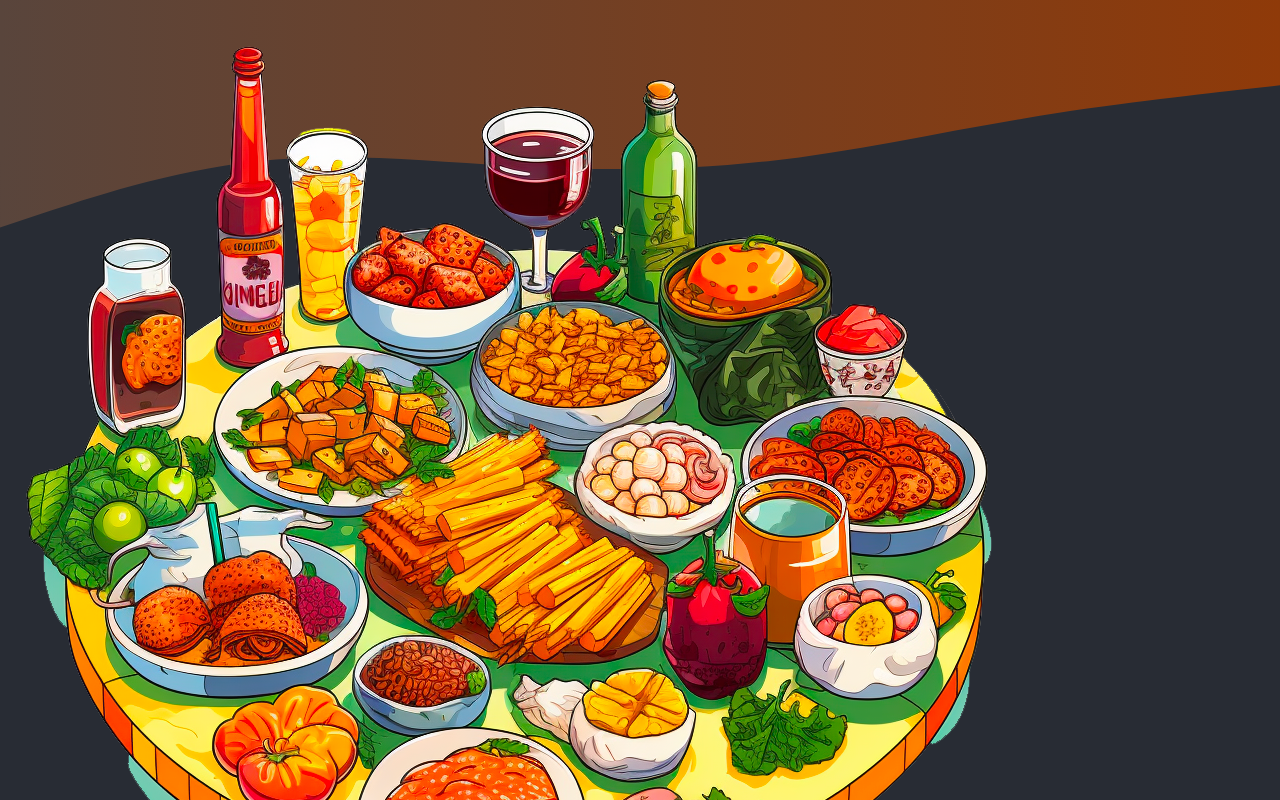
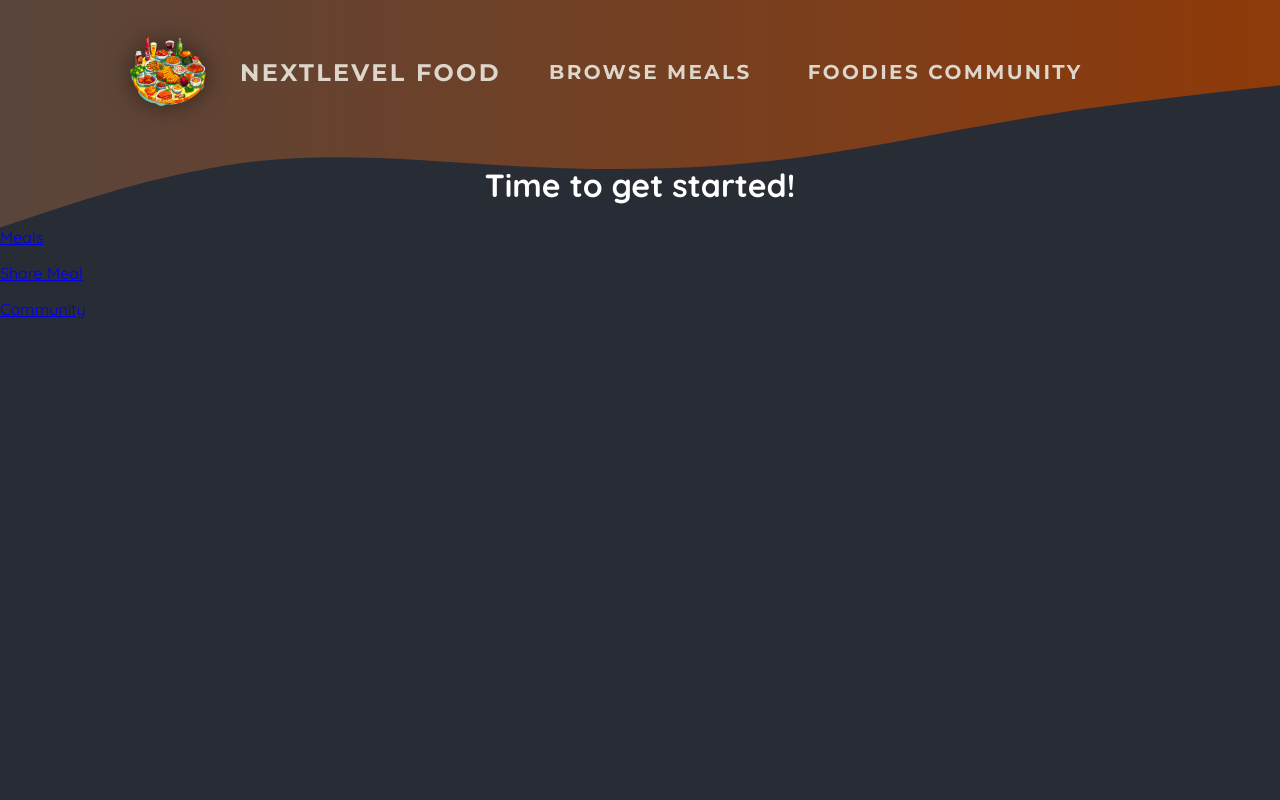
Before and after one commit to kerem37mert/Foodies-next, a Next.js app: page / in a window 1280 px wide. Shown: the top 800 px of the page. Built offline with nearby package versions, Linux system fonts and the light colour scheme.

Commit message:
main header configurations

```diff
--- a/app/globals.css
+++ b/app/globals.css
@@ -11,21 +11,6 @@
 body {
   margin: 0;
   background: radial-gradient(#282c34, #282c34);
-}
-
-.header-background {
-  position: absolute;
-  width: 100%;
-  height: 320px;
-  top: 0;
-  left: 0;
-  z-index: -1;
-}
-
-svg {
-  display: block;
-  width: 100%;
-  height: auto;
 }
 
 .not-found,
--- a/app/layout.js
+++ b/app/layout.js
@@ -1,4 +1,4 @@
-import MainHeader from '@/components/main-header';
+import MainHeader from '@/components/main-header/main-header';
 import './globals.css';
 
 export const metadata = {
@@ -10,27 +10,6 @@
   return (
     <html lang="en">
       <body>
-        <div className="header-background">
-          <svg xmlns="http://www.w3.org/2000/svg" viewBox="0 0 1440 320">
-            <defs>
-              <linearGradient id="gradient" x1="0%" y1="0%" x2="100%" y2="0%">
-                <stop
-                  offset="0%"
-                  style={{ stopColor: '#59453c', stopOpacity: '1' }}
-                />
-                <stop
-                  offset="100%"
-                  style={{ stopColor: '#8f3a09', stopOpacity: '1' }}
-                />
-              </linearGradient>
-            </defs>
-            <path
-              fill="url(#gradient)"
-              d="M0,256L48,240C96,224,192,192,288,181.3C384,171,480,181,576,186.7C672,192,768,192,864,181.3C960,171,1056,149,1152,133.3C1248,117,1344,107,1392,101.3L1440,96L1440,0L1392,0C1344,0,1248,0,1152,0C1056,0,960,0,864,0C768,0,672,0,576,0C480,0,384,0,288,0C192,0,96,0,48,0L0,0Z"
-            ></path>
-          </svg>
-        </div>
-
         <MainHeader />
         {children}
       </body>
--- /dev/null
+++ b/components/main-header/main-header-background.js
@@ -0,0 +1,26 @@
+import classes from "./main-header-background.module.css";
+
+export default  function MainHeaderBackground() {
+    return(
+        <div className={ classes["header-background"] }>
+          <svg xmlns="http://www.w3.org/2000/svg" viewBox="0 0 1440 320">
+            <defs>
+              <linearGradient id="gradient" x1="0%" y1="0%" x2="100%" y2="0%">
+                <stop
+                  offset="0%"
+                  style={{ stopColor: '#59453c', stopOpacity: '1' }}
+                />
+                <stop
+                  offset="100%"
+                  style={{ stopColor: '#8f3a09', stopOpacity: '1' }}
+                />
+              </linearGradient>
+            </defs>
+            <path
+              fill="url(#gradient)"
+              d="M0,256L48,240C96,224,192,192,288,181.3C384,171,480,181,576,186.7C672,192,768,192,864,181.3C960,171,1056,149,1152,133.3C1248,117,1344,107,1392,101.3L1440,96L1440,0L1392,0C1344,0,1248,0,1152,0C1056,0,960,0,864,0C768,0,672,0,576,0C480,0,384,0,288,0C192,0,96,0,48,0L0,0Z"
+            ></path>
+          </svg>
+        </div>
+    );
+}
--- /dev/null
+++ b/components/main-header/main-header-background.module.css
@@ -0,0 +1,14 @@
+.header-background {
+    position: absolute;
+    width: 100%;
+    height: 320px;
+    top: 0;
+    left: 0;
+    z-index: -1;
+  }
+
+  .header-background svg {
+    display: block;
+    width: 100%;
+    height: auto;
+  }
--- a/components/main-header.js
+++ b/components/main-header/main-header.js
@@ -1,14 +1,20 @@
 import Link from "next/link";
+import Image from "next/image";
+
 import logoImage from "@/assets/logo.png";
+import classes from "./main-header.module.css";
+import MainHeaderBackground from "./main-header-background";
 
 export default function MainHeader() {
     return(
-        <header>
-            <Link href="/">
-                <img src={ logoImage.src } />
+       <>
+       <MainHeaderBackground />
+        <header className={ classes.header }>
+            <Link href="/" className={ classes.logo }>
+                <Image src={ logoImage } alt="bla bla" priority />
                 NextLevel Food
 
-                <nav>
+                <nav className={ classes.nav }>
                     <ul>
                         <li>
                            <Link href="/meals">Browse Meals</Link>
@@ -20,5 +26,6 @@
                 </nav>
             </Link>
         </header>
+      </>
     );
 }
--- /dev/null
+++ b/components/main-header/main-header.module.css
@@ -0,0 +1,67 @@
+.header {
+    display: flex;
+    justify-content: space-between;
+    align-items: center;
+    padding: 2rem 1rem;
+  }
+
+  @media (min-width: 768px) {
+    .header {
+      padding: 2rem 10%;
+    }
+  }
+
+  .nav ul {
+    list-style: none;
+    margin: 0;
+    padding: 0;
+    display: flex;
+    gap: 1.5rem;
+    /* font-family: 'Montserrat', sans-serif; */
+    font-size: 1.25rem;
+  }
+
+  .nav a {
+    text-decoration: none;
+    color: #ddd6cb;
+    font-weight: bold;
+    padding: 0.5rem 1rem;
+    border-radius: 0.5rem;
+  }
+
+  .nav a:hover,
+  .nav a:active {
+    background: linear-gradient(90deg, #ff8a05, #f9b331);
+    background-clip: text;
+    -webkit-background-clip: text;
+    -webkit-text-fill-color: transparent;
+    text-shadow: 0 0 18px rgba(248, 190, 42, 0.8);
+  }
+
+  .active {
+    background: linear-gradient(90deg, #ff8a05, #f9b331);
+    background-clip: text;
+    -webkit-background-clip: text;
+    -webkit-text-fill-color: transparent;
+  }
+
+  .logo {
+    display: flex;
+    align-items: center;
+    justify-content: center;
+    gap: 2rem;
+    text-decoration: none;
+    color: #ddd6cb;
+    font-weight: bold;
+    font-family: 'Montserrat', sans-serif;
+    letter-spacing: 0.15rem;
+    text-transform: uppercase;
+    font-size: 1.5rem;
+  }
+
+  .logo img {
+    width: 5rem;
+    height: 5rem;
+    object-fit: contain;
+    filter: drop-shadow(0 0 0.75rem rgba(0, 0, 0, 0.5));
+  }
```
